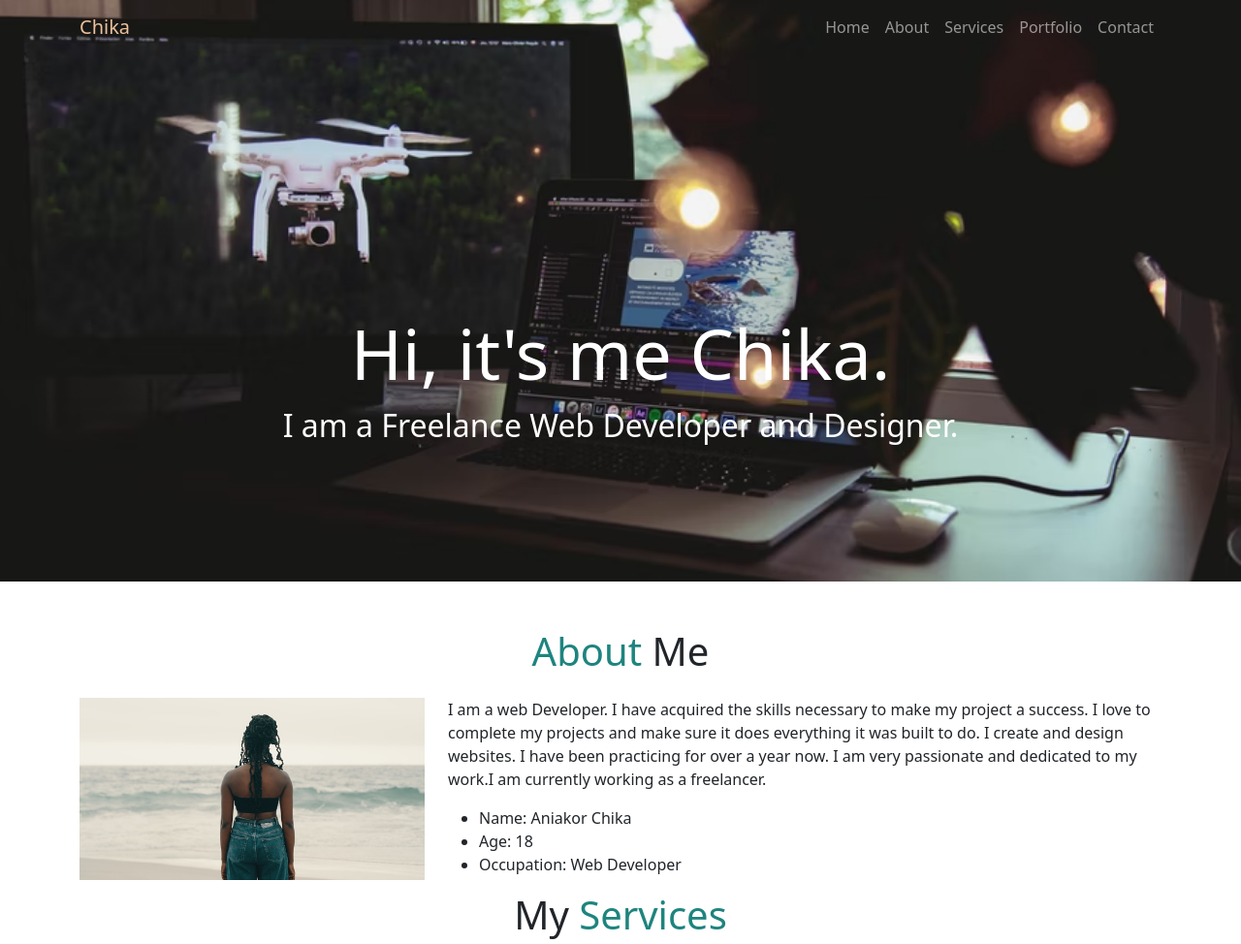
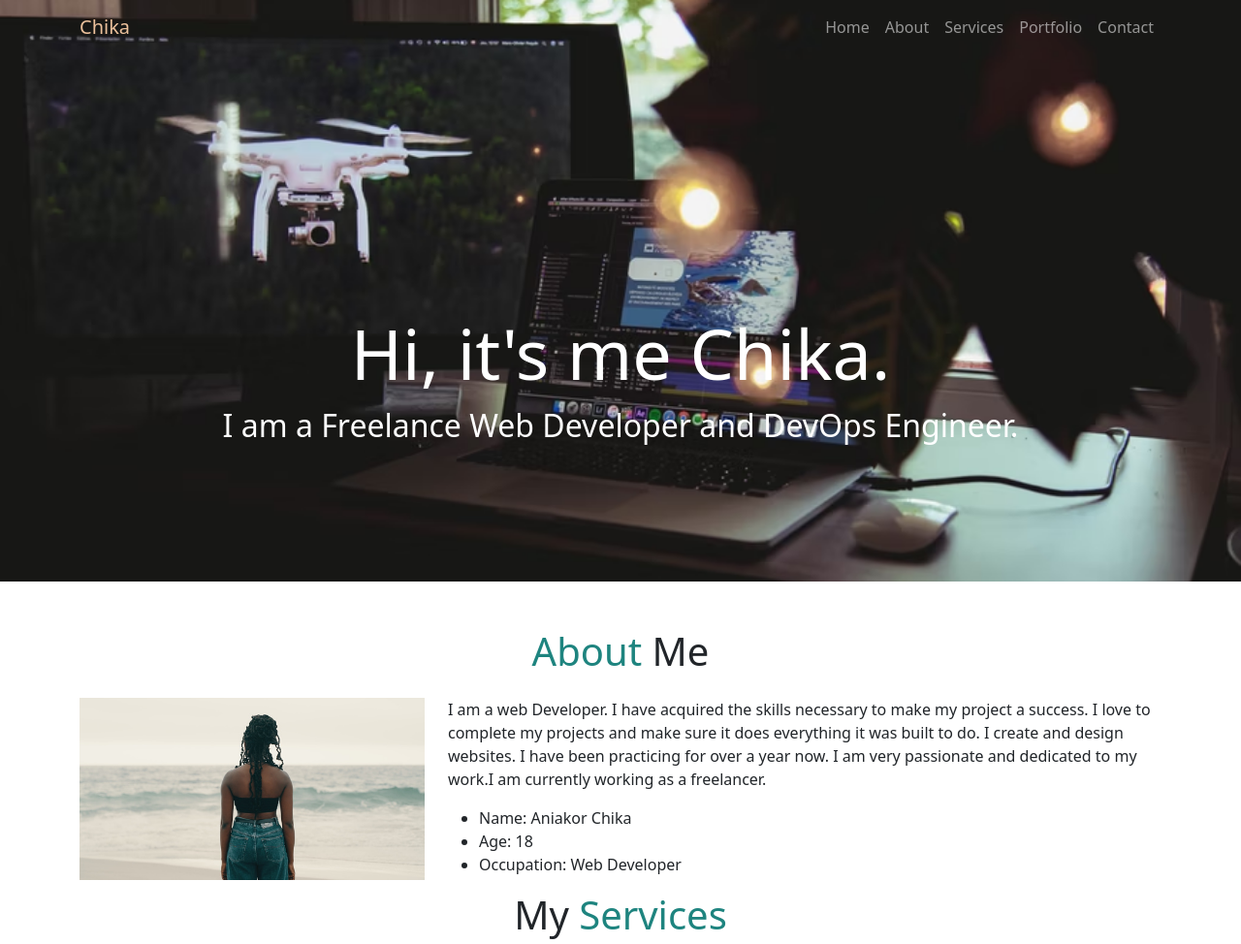
Before and after one commit to Chikacee/chikacee.github.io, a plain HTML site: page index.html in a window 1280 px wide. Shown: the top 974 px of the page at 97% size. Drawn offline with nearby package versions, Linux system fonts and the light colour scheme.

Commit message:
Update index.html
I updated my details.

```diff
--- a/index.html
+++ b/index.html
@@ -51,7 +51,7 @@
             <div class="row">
             <div class="col-lg-12 col-md-12 col-sm-12 col-xs-12 hero-text">
                 <h2 class="hero_title">Hi, it's me Chika.</h2>
-                <p class="hero_desc">I am a Freelance Web Developer and Designer.</p>
+                <p class="hero_desc">I am a Freelance Web Developer and DevOps Engineer.</p>
             </div>
             </div>
         </div>
```
